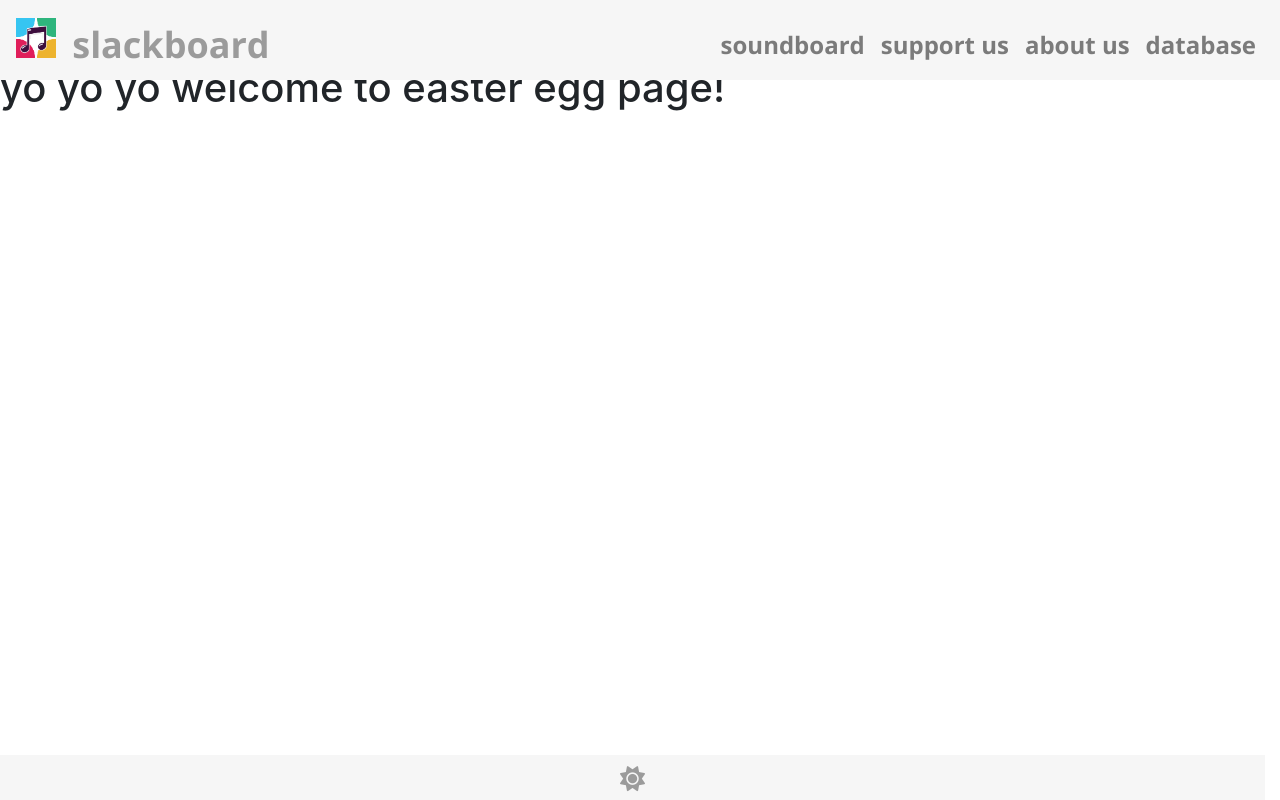
After one commit to kevin-dough/p5slackbots, a Flask app: page /egg in a window 1280 px wide. The commit adds this page. Run offline with Flask 2, Linux system fonts and the light colour scheme; some libraries are stand-ins or nearby versions.

Commit message:
easter egg page simple

```diff
--- a/main.py
+++ b/main.py
@@ -43,11 +43,12 @@ def shopowner():
     "Validate the forms"
     #collecitng ingormation from the form
     if request.method == 'POST':#forms will always post
-        name = int(form['name'])
-        password = int(form['password'])
-        gender = int(form['gender'])
-        email = int(form['email'])
-        phonenumber = int(form['phonenumber'])
+        form = request.form
+        name = form['name']
+        password = form['password']
+        gender = form['gender']
+        email = form['email']
+        phonenumber = form['phonenumber']
 
         new_item = items(name=name, password=password,gender=gender, email = email, phonenumber = phonenumber )
         db.session.add(new_item) #penciing into db
@@ -94,5 +95,9 @@ def database():
 def about():
     return render_template("about.html", groupdatalist=aboutdata.groupdata())
 
+@app.route("/egg")
+def egg():
+    return render_template("easteregg.html")
+
 if __name__ == "__main__":
     app.run(debug=True, host='127.0.0.1')
--- a/static/css/styles.css
+++ b/static/css/styles.css
@@ -10,6 +10,14 @@
     font-size:1.5em;
     margin-top:10px;
 
+}
+
+a.eggButton:link, a.eggButton:visited {
+    color: #9b9b9b;
+}
+
+a.eggButton:hover {
+    color: #3d0e3d;
 }
 
 .footer {
--- a/templates/base.html
+++ b/templates/base.html
@@ -27,16 +27,16 @@
 <body>
 <!-- This is the stuff that makes the navigation bar -->
 <nav class="nav navbar navbar-expand-md navbar-light" style="position:fixed;min-width:100%" id="navB">
-    <div class="mx-auto order-0" style="padding-top:5px">
+    <div class="mx-auto order-0" style="padding-top:5px;width:30%">
         <a class="navbar-brand mx-auto navbarTitle py-0" href="home">
-            <img style="margin-right:10px" src="/static/images/slackboard.png" width="40" height="40" class="d-inline-block align-top" alt="">
-            <span class="navbarTitle">slackboard</span>
+            <img id="thing1" style="margin-right:10px;z-index:2;" src="/static/images/slackboard.png" width="40" height="40" class="d-inline-block align-top" alt="">
+            <span style="color:#9b9b9b;" class="navbarTitle">slackboard</span>
         </a>
     </div>
     <div class="navbar-collapse collapse w-100 order-3 dual-collapse2" >
         <ul class="navbar-nav ml-auto">
             <li class="nav-item">
-                <a class="nav-link navbarLink py-0" href="home">soundboard</a>
+                <a id="home" class="nav-link navbarLink py-0" href="home">soundboard</a>
             </li>
             <li class="nav-item">
                 <a class="nav-link navbarLink py-0" href="support">support us</a>
@@ -75,9 +75,16 @@
 {% block about %}
 {% endblock %}
 
-<div class="footer">
+{% block egg %}
+{% endblock %}
+
+<div style="min-width:100%" class="footer row justify-content-center">
     <center>
-    <a id="dark-change"><i id="changeicon" class="fas fa-sun"></i></a>
+
+        <div style="width:40%">
+            <a id="dark-change"><i id="changeicon" class="fas fa-sun"></i></a>
+        </div>
+
     </center>
 </div>
 
@@ -95,7 +102,6 @@
         var darkMode = document.getElementById('dark-change');
         var changeicon = document.getElementById('changeicon');
         darkMode.addEventListener('click', function(){
-            navbar.classList.toggle('night');
             body.classList.toggle('night');
             $('#changeicon').toggleClass('fas fa-sun').toggleClass('fas fa-moon');
 
--- /dev/null
+++ b/templates/easteregg.html
@@ -0,0 +1,13 @@
+{% extends "base.html" %}
+
+{% block egg %}
+<div>
+    <h1>yo yo yo welcome to easter egg page!</h1>
+</div>
+
+
+<script>
+
+</script>
+
+{% endblock %}
--- a/templates/index.html
+++ b/templates/index.html
@@ -20,7 +20,7 @@
 
     <div style="width:40%;">
         <center>
-            <h1 class="tutorialTitle">how to use slackboard:</h1>
+            <h1 class="tutorialTitle">how to use slackb<a class="rotate-center eggButton" href="egg"><span>o</span></a>ard:</h1>
             <ul class="tutorialText">
                 <li>click the boxes to play its sound</li>
                 <li>press the respective key on your keyboard to play its sound</li>
```
